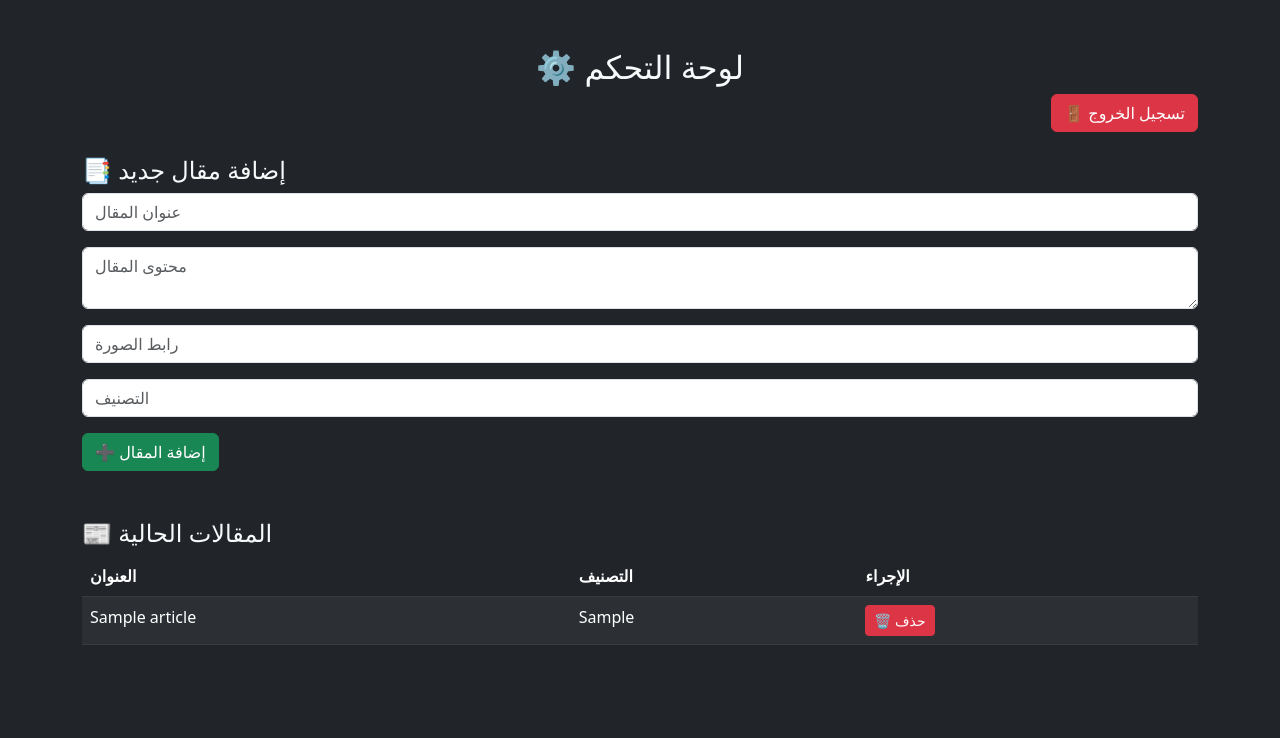
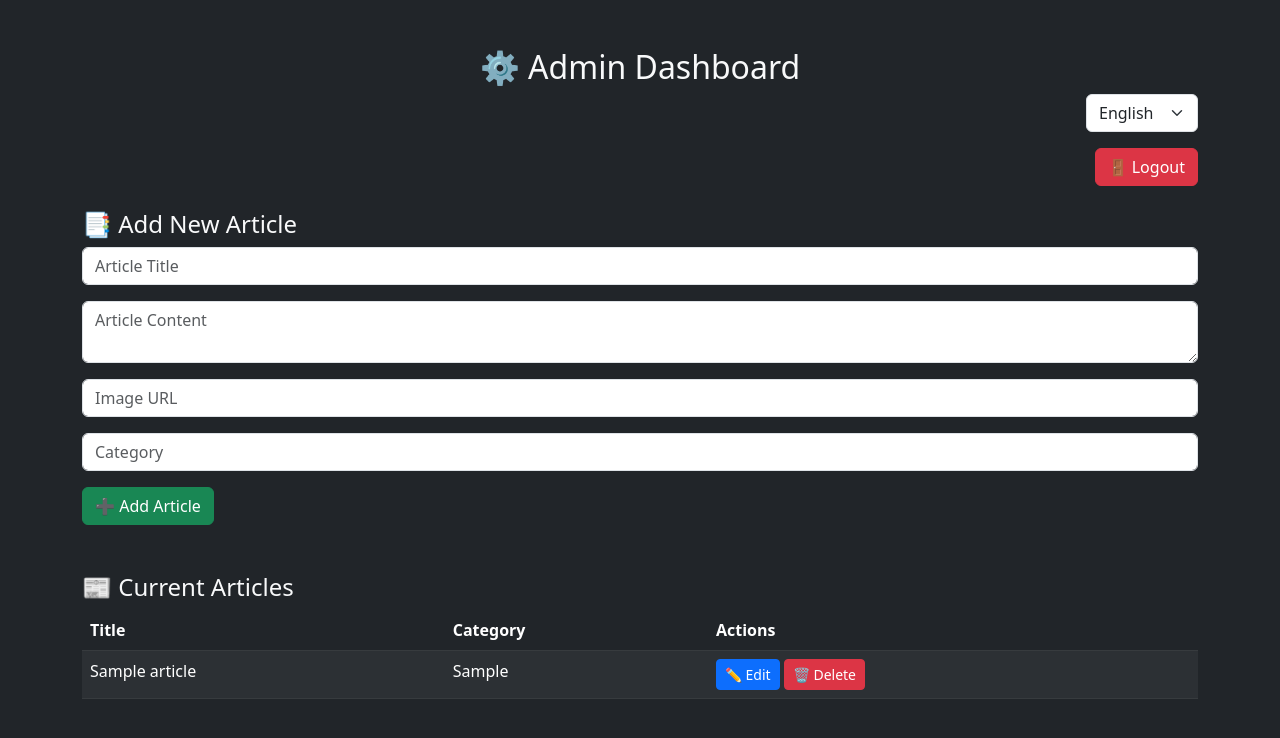
Before and after one commit to abo8888/AI-MEDIA-MONITOR, a Flask app: template templates/admin_dashboard.html in a window 1280 px wide. Shown: the top 738 px of the page. Run offline with Flask 3, Linux system fonts and the light colour scheme; the template is opened without the code that fills it: values that come from a table or form of the project are taken from there, others are empty; tables that the repository leaves empty hold one stand-in row (values such as "Sample post").

Commit message:
admin_dashboard.html

```diff
--- a/templates/admin_dashboard.html
+++ b/templates/admin_dashboard.html
@@ -1,37 +1,46 @@
 <!DOCTYPE html>
-<html lang="ar">
+<html lang="en">
 <head>
     <meta charset="UTF-8">
-    <title>لوحة التحكم - المشرف</title>
+    <title>Admin Dashboard</title>
     <link href="https://cdn.jsdelivr.net/npm/bootstrap@5.3.0/dist/css/bootstrap.min.css" rel="stylesheet">
 </head>
 <body class="bg-dark text-light">
     <div class="container mt-5">
-        <h2 class="text-center">⚙️ لوحة التحكم</h2>
+        <h2 class="text-center">⚙️ Admin Dashboard</h2>
 
-        <!-- 🔐 زر تسجيل الخروج -->
+        <!-- Language Selector -->
         <div class="text-end">
-            <a href="/admin/logout" class="btn btn-danger">🚪 تسجيل الخروج</a>
+            <select id="languageSwitcher" class="form-select w-auto d-inline-block">
+                <option value="en">English</option>
+                <option value="de">Deutsch</option>
+                <option value="ar">العربية</option>
+            </select>
         </div>
 
-        <!-- 📤 إضافة مقال جديد -->
-        <h4 class="mt-4">📑 إضافة مقال جديد</h4>
+        <!-- Logout Button -->
+        <div class="text-end mt-3">
+            <a href="/admin/logout" class="btn btn-danger">🚪 Logout</a>
+        </div>
+
+        <!-- Add New Article -->
+        <h4 class="mt-4">📑 Add New Article</h4>
         <form action="/admin/add_article" method="post">
-            <input type="text" name="title" placeholder="عنوان المقال" class="form-control mb-3" required>
-            <textarea name="content" placeholder="محتوى المقال" class="form-control mb-3" required></textarea>
-            <input type="text" name="image" placeholder="رابط الصورة" class="form-control mb-3">
-            <input type="text" name="category" placeholder="التصنيف" class="form-control mb-3">
-            <button type="submit" class="btn btn-success">➕ إضافة المقال</button>
+            <input type="text" name="title" placeholder="Article Title" class="form-control mb-3" required>
+            <textarea name="content" placeholder="Article Content" class="form-control mb-3" required></textarea>
+            <input type="text" name="image" placeholder="Image URL" class="form-control mb-3">
+            <input type="text" name="category" placeholder="Category" class="form-control mb-3">
+            <button type="submit" class="btn btn-success">➕ Add Article</button>
         </form>
 
-        <!-- 📰 قائمة المقالات -->
-        <h4 class="mt-5">📰 المقالات الحالية</h4>
+        <!-- Article List -->
+        <h4 class="mt-5">📰 Current Articles</h4>
         <table class="table table-dark table-striped">
             <thead>
                 <tr>
-                    <th>العنوان</th>
-                    <th>التصنيف</th>
-                    <th>الإجراء</th>
+                    <th>Title</th>
+                    <th>Category</th>
+                    <th>Actions</th>
                 </tr>
             </thead>
             <tbody>
@@ -40,12 +49,20 @@
                     <td>{{ article.title }}</td>
                     <td>{{ article.category }}</td>
                     <td>
-                        <a href="/admin/delete_article/{{ loop.index0 }}" class="btn btn-danger btn-sm">🗑️ حذف</a>
+                        <a href="/admin/edit_article/{{ loop.index0 }}" class="btn btn-primary btn-sm">✏️ Edit</a>
+                        <a href="/admin/delete_article/{{ loop.index0 }}" class="btn btn-danger btn-sm">🗑️ Delete</a>
                     </td>
                 </tr>
                 {% endfor %}
             </tbody>
         </table>
     </div>
+
+    <script>
+        document.getElementById('languageSwitcher').addEventListener('change', function() {
+            const lang = this.value;
+            window.location.href = `?lang=${lang}`;
+        });
+    </script>
 </body>
 </html>
```
